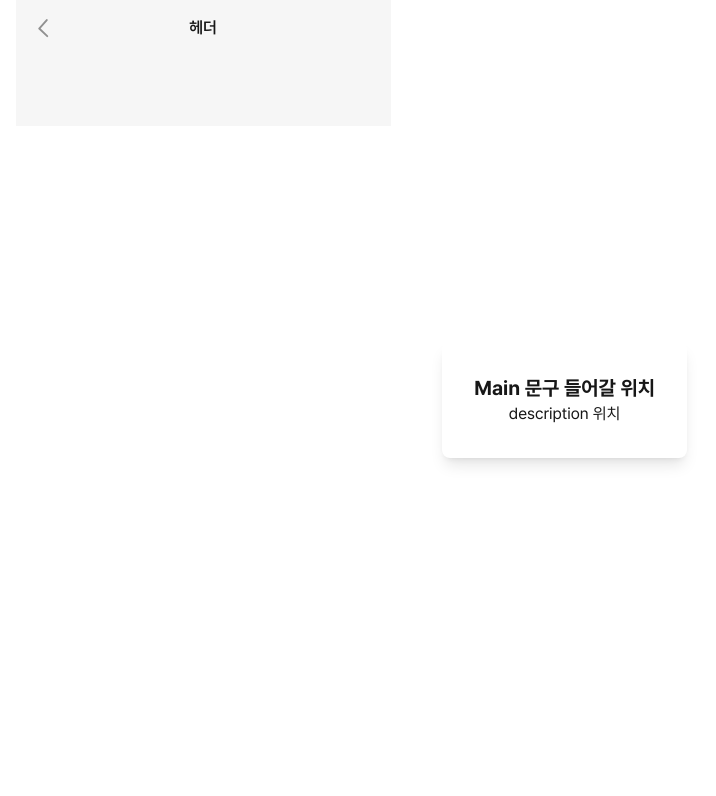
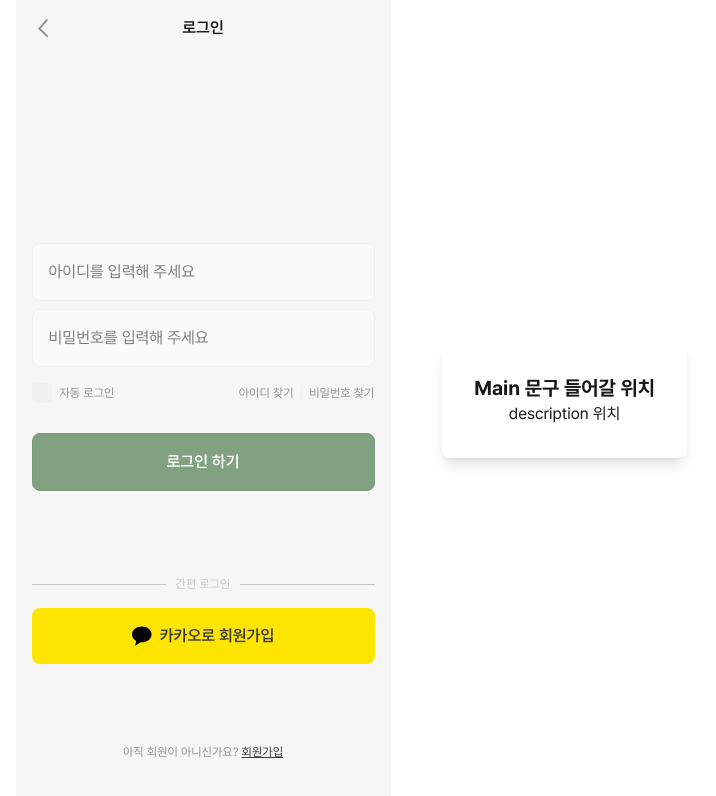
Before and after one commit to ShimPyoSo/ShimPyo_FE, a Next.js app: page /login in a window 1280 px wide. Shown: the top 796 px of the page, without its empty margins (437-1153 px from the left). Built offline with nearby package versions, Linux system fonts and the light colour scheme.

Commit message:
[design] 로그인 UI

```diff
--- a/src/app/(_components)/UI/Header.tsx
+++ b/src/app/(_components)/UI/Header.tsx
@@ -9,6 +9,7 @@ export default function Header() {
   const notRendering = ['/', '/signup'];
   const title: { [key: string]: string } = {
     '/signup/email': '회원가입',
+    '/login': '로그인',
   };
 
   if (notRendering.includes(pathname)) return null;
--- /dev/null
+++ b/src/app/(_components)/login/LoginForm.tsx
@@ -0,0 +1,42 @@
+'use client';
+
+import Image from 'next/image';
+import Link from 'next/link';
+import LoginInput from './LoginInput';
+import check from '/public/images/icons/check.svg';
+import { useState } from 'react';
+
+export default function LoginForm() {
+  const [isRememberMe, setIsRememberMe] = useState(false);
+
+  return (
+    <form className="mt-[145px]">
+      <LoginInput />
+      <div className="mt-[16px] flex justify-between items-center text-xs text-g1">
+        <label className="flex items-center space-x-2 cursor-pointer">
+          <input
+            type="checkbox"
+            className="peer hidden"
+            checked={isRememberMe}
+            onChange={() => setIsRememberMe(!isRememberMe)}
+          />
+          <div className="w-5 h-5 border border-w4 bg-w4 rounded-sm peer-checked:bg-gn4 peer-checked:border-gn1 relative">
+            {isRememberMe && (
+              <Image className="absolute top-[4px] left-[4px]" src={check} alt="자동 로그인" width={11} height={8} />
+            )}
+          </div>
+          <span className="text-xs text-g1">자동 로그인</span>
+        </label>
+
+        <div className="flex gap-[6px]">
+          <Link href={'/find/id'}>아이디 찾기</Link>
+          <span className="text-w4">|</span>
+          <Link href={'/find/password'}>비밀번호 찾기</Link>
+        </div>
+      </div>
+      <button className="w-full mt-[30px] py-[16px] bg-gn1 rounded-lg border border-gn5 text-white font-semibold cursor-pointer">
+        로그인 하기
+      </button>
+    </form>
+  );
+}
--- /dev/null
+++ b/src/app/(_components)/login/LoginInput.tsx
@@ -0,0 +1,39 @@
+'use client';
+
+import Image from 'next/image';
+import close from '/public/images/icons/closeEye.svg';
+import open from '/public/images/icons/openEye.svg';
+import { useState } from 'react';
+
+export default function LoginInput() {
+  const [passwordOpen, setPasswordOpen] = useState(false);
+  const [isPasswordFocused, setIsPasswordFocused] = useState(false);
+
+  return (
+    <>
+      <input
+        className="w-full mt-[12px] p-[16px] bg-w3 rounded-lg border border-w4 outline-none focus:border-gn1 text-black"
+        placeholder="아이디를 입력해 주세요"
+      />
+      <div className="relative">
+        <input
+          className="w-full mt-[8px] p-[16px] bg-w3 rounded-lg border border-w4 outline-none focus:border-gn1 text-black"
+          type={passwordOpen ? 'text' : 'password'}
+          placeholder="비밀번호를 입력해 주세요"
+          onFocus={() => setIsPasswordFocused(true)}
+          onBlur={() => setIsPasswordFocused(false)}
+        />
+        {isPasswordFocused && (
+          <Image
+            className="absolute right-[16px] top-[26px] cursor-pointer"
+            src={passwordOpen ? close : open}
+            alt={'password'}
+            width={24}
+            height={24}
+            onClick={() => setPasswordOpen(!passwordOpen)}
+          />
+        )}
+      </div>
+    </>
+  );
+}
--- a/src/app/(_components)/signup/PasswordInput.tsx
+++ b/src/app/(_components)/signup/PasswordInput.tsx
@@ -9,6 +9,9 @@ export default function PasswordInput() {
   const [passwordOpen, setPasswordOpen] = useState(false);
   const [passwordConfirmOpen, setPasswordConfirmOpen] = useState(false);
 
+  const [isPasswordFocused, setIsPasswordFocused] = useState(false);
+  const [isPasswordConfirmFocused, setIsPasswordConfirmFocused] = useState(false);
+
   return (
     <>
       <label className="mt-[40px] flex flex-col text-sm text-b3 tracking-[-2%]">
@@ -19,7 +22,10 @@ export default function PasswordInput() {
             className="w-full mt-[12px] p-[16px] bg-w3 rounded-lg border border-w4 text-base outline-none focus:border-gn1 text-black"
             type={passwordOpen ? 'text' : 'password'}
             placeholder="비밀번호를 입력해 주세요"
+            onFocus={() => setIsPasswordFocused(true)}
+            onBlur={() => setIsPasswordFocused(false)}
           />
+          {isPasswordFocused && (
             <Image
               className="absolute right-[16px] top-[28px] cursor-pointer"
               src={passwordOpen ? close : open}
@@ -28,6 +34,7 @@ export default function PasswordInput() {
               height={24}
               onClick={() => setPasswordOpen(!passwordOpen)}
             />
+          )}
         </div>
       </label>
 
@@ -38,7 +45,10 @@ export default function PasswordInput() {
             className="w-full mt-[12px] p-[16px] bg-w3 rounded-lg border border-w4 text-base outline-none focus:border-gn1 text-black"
             type={passwordConfirmOpen ? 'text' : 'password'}
             placeholder="비밀번호를 입력해 주세요"
+            onFocus={() => setIsPasswordConfirmFocused(true)}
+            onBlur={() => setIsPasswordConfirmFocused(false)}
           />
+          {isPasswordConfirmFocused && (
             <Image
               className="absolute right-[16px] top-[28px] cursor-pointer"
               src={passwordConfirmOpen ? close : open}
@@ -47,6 +57,7 @@ export default function PasswordInput() {
               height={24}
               onClick={() => setPasswordConfirmOpen(!passwordConfirmOpen)}
             />
+          )}
         </div>
       </label>
     </>
--- a/src/app/(_components)/signup/SignUpForm.tsx
+++ b/src/app/(_components)/signup/SignUpForm.tsx
@@ -4,10 +4,10 @@ import PasswordInput from './PasswordInput';
 
 export default function SignUpForm() {
   return (
-    <form>
+    <>
       <IdInput />
       <PasswordInput />
       <EmailAuthInput />
-    </form>
+    </>
   );
 }
--- a/src/app/(_routes)/login/page.tsx
+++ b/src/app/(_routes)/login/page.tsx
@@ -1,3 +1,27 @@
+import Image from 'next/image';
+import Link from 'next/link';
+import LoginForm from '@/app/(_components)/login/LoginForm';
+import kakao from '/public/images/icons/kakao.svg';
+
 export default function Login() {
-  return <div className="bg-w1 pl-[16px] pb-[70px]"></div>;
+  return (
+    <div className="h-full bg-w1 px-[16px] pt-[30px]">
+      <LoginForm />
+      <div className="flex items-center mt-[85px]">
+        <div className="flex-grow border-t border-g3"></div>
+        <p className="mx-[10px] text-xs text-g3 whitespace-nowrap">간편 로그인</p>
+        <div className="flex-grow border-t border-g3"></div>
+      </div>
+      <button className="mt-[16px] flex gap-[8px] justify-center items-center w-full rounded-lg py-[16px] bg-y text-b1 font-semibold tracking-[-1.3%]">
+        <Image src={kakao} alt="카카오" width={20} height={20} />
+        카카오로 회원가입
+      </button>
+      <p className="mt-[80px] text-center text-xs text-g1 tracking-[-2%]">
+        아직 회원이 아니신가요?{' '}
+        <Link className="text-b1 underline" href={'/signup'}>
+          회원가입
+        </Link>
+      </p>
+    </div>
+  );
 }
--- a/src/app/(_routes)/signup/email/page.tsx
+++ b/src/app/(_routes)/signup/email/page.tsx
@@ -4,6 +4,7 @@ import SignUpForm from '@/app/(_components)/signup/SignUpForm';
 export default function EmailSignUp() {
   return (
     <div className="bg-w1 flex flex-col justify-between px-[16px] pt-[30px]">
+      <form>
         <SignUpForm />
 
         <div className="sticky bottom-0 bg-w1 py-[30px] flex flex-col items-center">
@@ -17,6 +18,7 @@ export default function EmailSignUp() {
             </Link>
           </p>
         </div>
+      </form>
     </div>
   );
 }
```
Also changed, not shown: public/images/icons/check.svg (added). Lines whose indentation alone changed are shown as unchanged.
